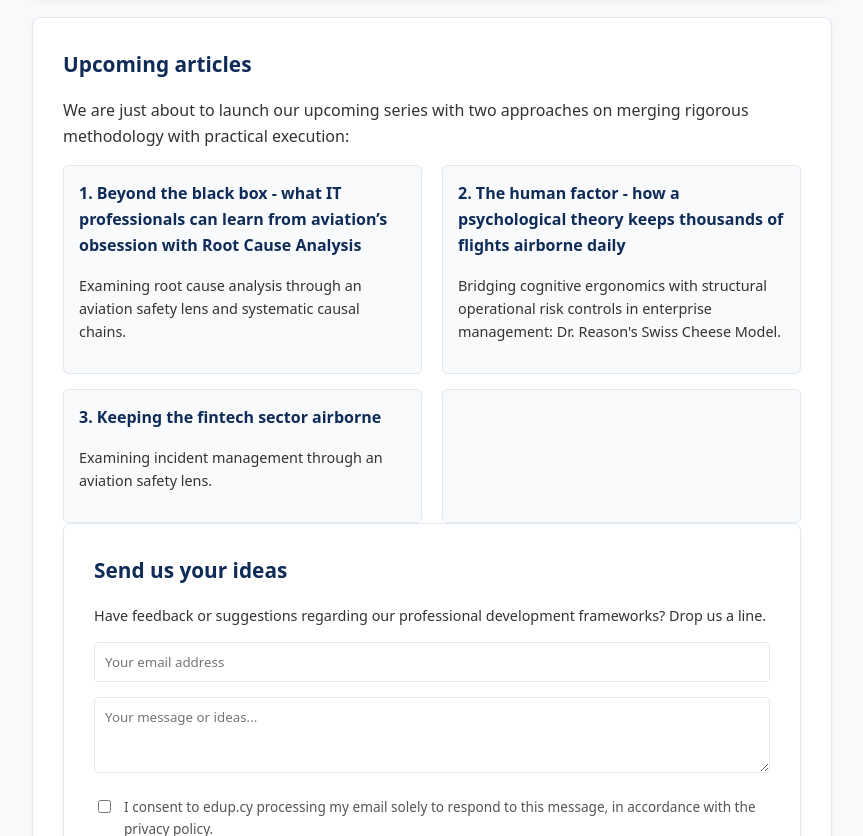
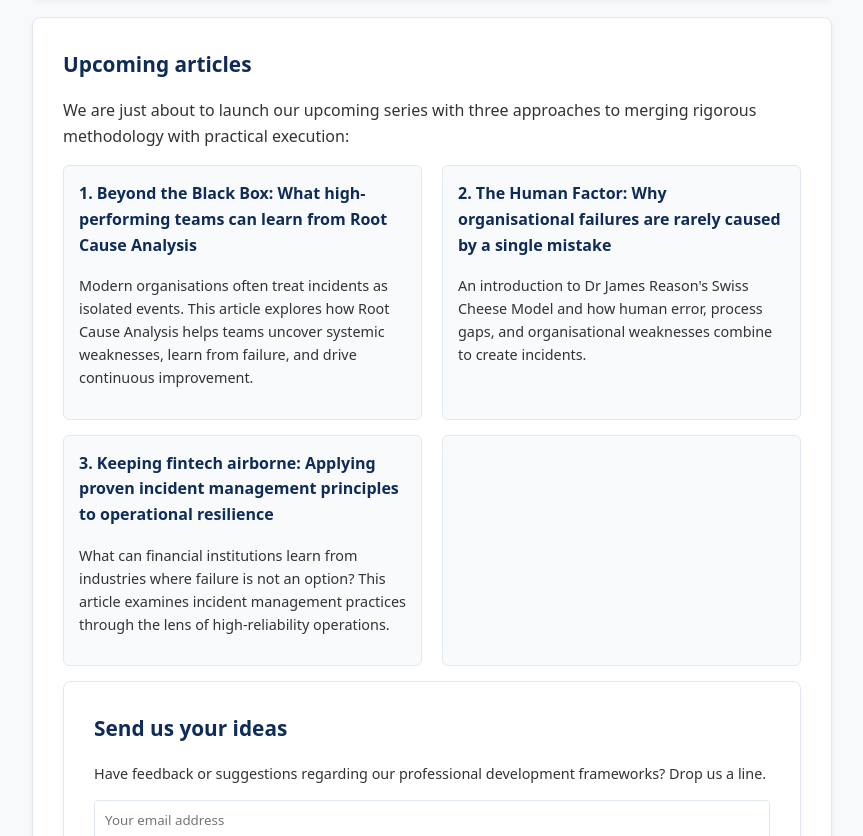
Before and after one commit to EDUP-CY/edup-landing, a plain HTML site: page index.html in a window 1280 px wide. Shown: the part 544-1380 px from the top of the page, without its empty margins (208-1071 px from the left). Drawn offline with Linux system fonts and the light colour scheme.

Commit message:
Update index.html

```diff
--- a/index.html
+++ b/index.html
@@ -162,28 +162,28 @@
 
         <div class="card">
             <h2>Upcoming articles</h2>
-            <p>We are just about to launch our upcoming series with two approaches on merging rigorous methodology with practical execution:</p>
+            <p>We are just about to launch our upcoming series with three approaches to merging rigorous methodology with practical execution:</p>
             <div class="teaser-grid">
                 <div class="teaser-box">
-                    <h3>1. Beyond the black box - what IT professionals can learn from aviation’s obsession with Root Cause Analysis</h3>
-                    <p style="font-size: 0.9rem;">Examining root cause analysis through an aviation safety lens and systematic causal chains.</p>
+                    <h3>1. Beyond the Black Box: What high-performing teams can learn from Root Cause Analysis</h3>
+                    <p style="font-size: 0.9rem;">Modern organisations often treat incidents as isolated events. This article explores how Root Cause Analysis helps teams uncover systemic weaknesses, learn from failure, and drive continuous improvement.</p>
                 </div>
                 <div class="teaser-box">
-                    <h3>2. The human factor - how a psychological theory keeps thousands of flights airborne daily</h3>
-                    <p style="font-size: 0.9rem;">Bridging cognitive ergonomics with structural operational risk controls in enterprise management: Dr. Reason's Swiss Cheese Model.</p>
+                    <h3>2. The Human Factor: Why organisational failures are rarely caused by a single mistake</h3>
+                    <p style="font-size: 0.9rem;">An introduction to Dr James Reason's Swiss Cheese Model and how human error, process gaps, and organisational weaknesses combine to create incidents.</p>
                 </div>
             </div>
             <div class="teaser-grid">
                 <div class="teaser-box">
-                    <h3>3. Keeping the fintech sector airborne</h3>
-                    <p style="font-size: 0.9rem;">Examining incident management through an aviation safety lens.</p>
+                    <h3>3. Keeping fintech airborne: Applying proven incident management principles to operational resilience</h3>
+                    <p style="font-size: 0.9rem;">What can financial institutions learn from industries where failure is not an option? This article examines incident management practices through the lens of high-reliability operations.</p>
                 </div>
                 <div class="teaser-box">
                     <h3></h3>
                     <p style="font-size: 0.9rem;"></p>
                 </div>
             </div>
-
+<p style="font-size: 0.9rem;"></p>
         <div class="card">
             <h2>Send us your ideas</h2>
             <p style="font-size: 0.9rem;">Have feedback or suggestions regarding our professional development frameworks? Drop us a line.</p>
```
